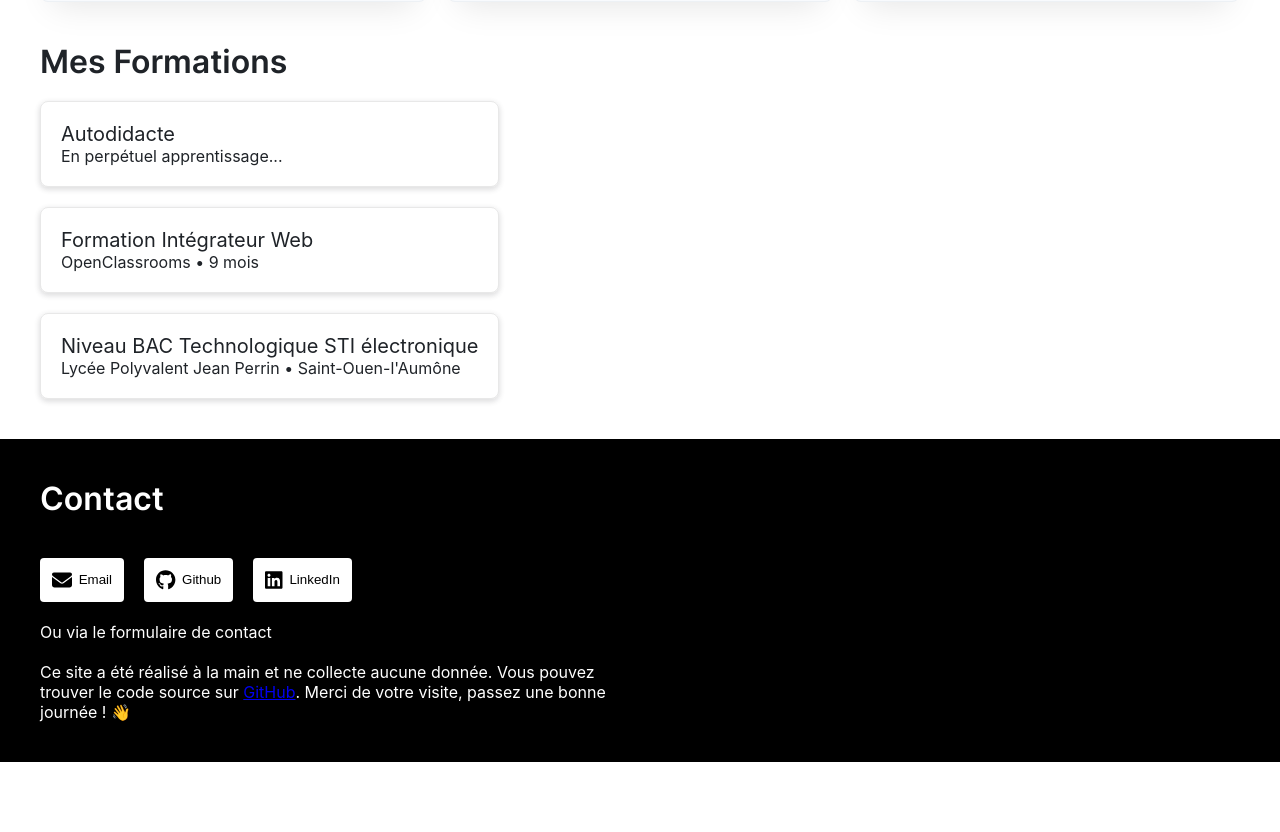
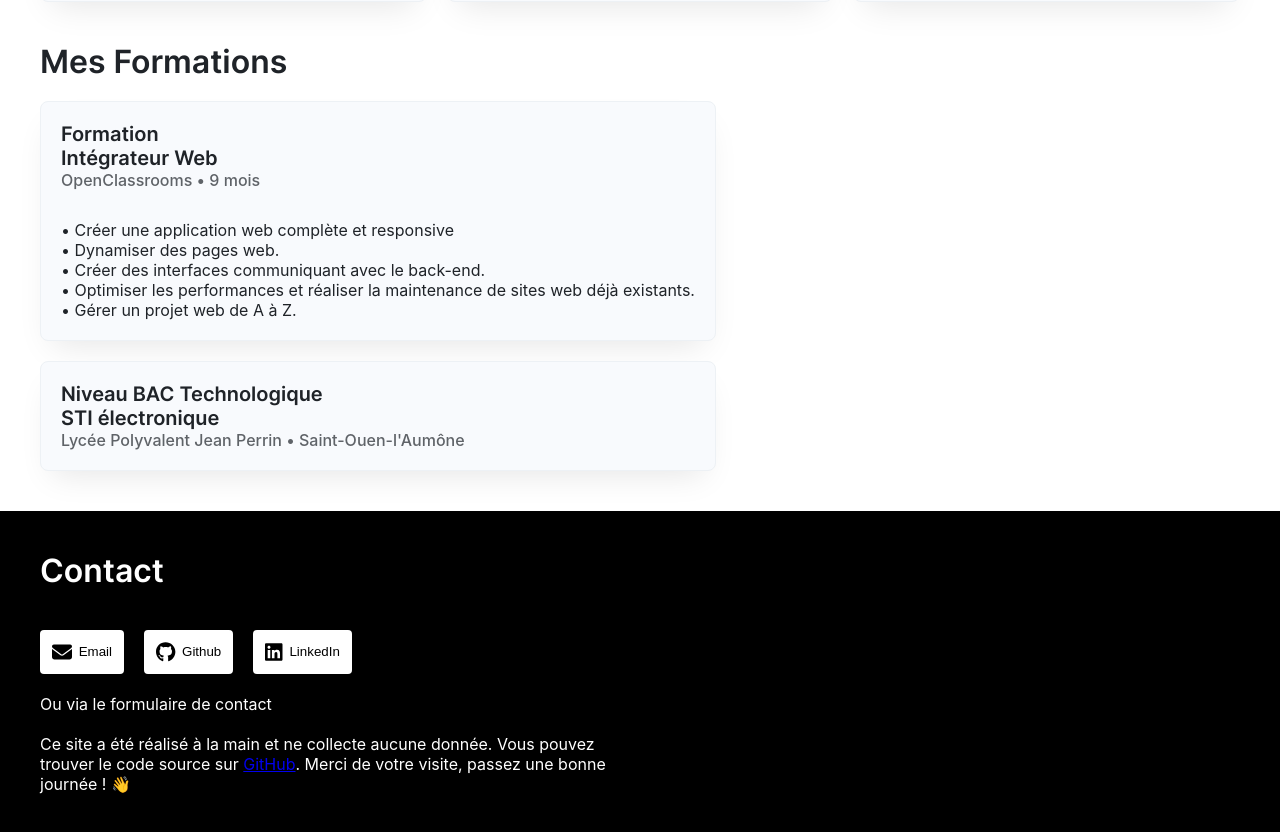
Before and after one commit to kosmik7/portfolio, a React (Vite) app: page / in a window 1280 px wide. Shown: the part 2266-3098 px from the top of the page. Before the commit the page ends 3028 px from the top, so only its background shows below. Built offline with nearby package versions, Linux system fonts and the light colour scheme.

Commit message:
Changements sur 'Formations'

```diff
--- a/src/assets/data-formations.json
+++ b/src/assets/data-formations.json
@@ -1,14 +1,11 @@
 [
   {
-    "name": "Autodidacte",
-    "description": "En perpétuel apprentissage..."
-  },
-  {
     "name": "Formation \nIntégrateur Web",
-    "description": "OpenClassrooms • 9 mois"
+    "subtitle": "OpenClassrooms • 9 mois",
+    "description": "• Créer une application web complète et responsive\n• Dynamiser des pages web.\n• Créer des interfaces communiquant avec le back-end.\n• Optimiser les performances et réaliser la maintenance de sites web déjà existants.\n• Gérer un projet web de A à Z."
   },
   {
     "name": "Niveau BAC Technologique \nSTI électronique",
-    "description": "Lycée Polyvalent Jean Perrin • Saint-Ouen-l'Aumône"
+    "subtitle": "Lycée Polyvalent Jean Perrin • Saint-Ouen-l'Aumône"
   }
 ]
--- a/src/components/Formations.jsx
+++ b/src/components/Formations.jsx
@@ -4,14 +4,16 @@ import styles from "./Formations.module.scss";
 
 Formation.propTypes = {
   name: PropTypes.string,
+  subtitle: PropTypes.string,
   description: PropTypes.string,
 };
 
-function Formation({ name, description }) {
+function Formation({ name, subtitle, description }) {
   return (
     <div className={styles.formation}>
-      <span>{name}</span>
-      <span>{description}</span>
+      <span className={styles.title}>{name}</span>
+      <span className={styles.subtitle}>{subtitle}</span>
+      {description ? <p className={styles.description}>{description}</p> : ""}
     </div>
   );
 }
--- a/src/components/Formations.module.scss
+++ b/src/components/Formations.module.scss
@@ -16,13 +16,26 @@
   padding: 20px;
   display: flex;
   flex-direction: column;
+  white-space: pre-line;
 
-  border: 1px solid rgba(30, 30, 30, 0.1);
+  overflow: hidden;
+  background-color: var(--color-light-background);
   border-radius: 8px;
-  overflow: hidden;
-  box-shadow: 0 2px 5px 1px rgba(64, 60, 67, 0.16);
+  border: 1px solid var(--color-border);
+  box-shadow: var(--box-shadow);
+}
 
-  span:first-child {
-    font-size: 20px;
-  }
+.title {
+  font-family: var(--font-family-heading);
+  font-weight: 600;
+  font-size: 20px;
 }
+
+.subtitle {
+  color: var(--font-color-lighter);
+  font-weight: 500;
+}
+
+.description {
+  margin-top: 30px;
+}
```
